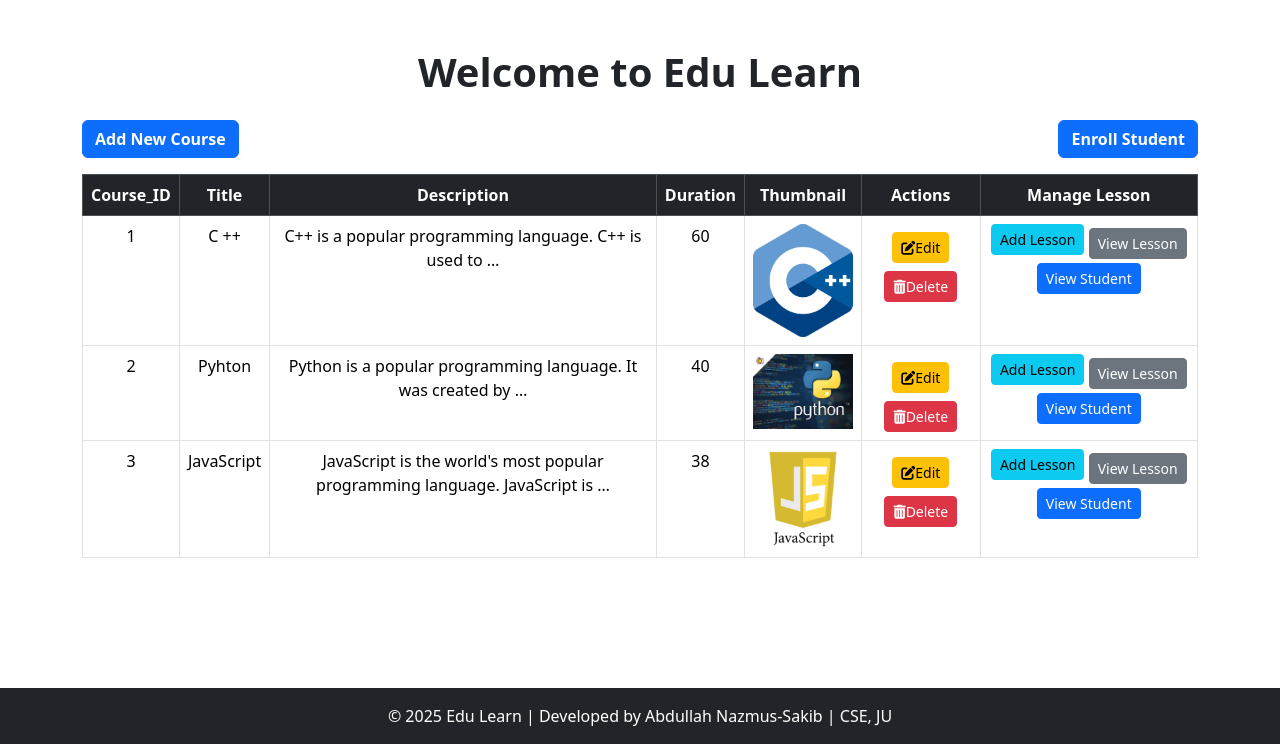
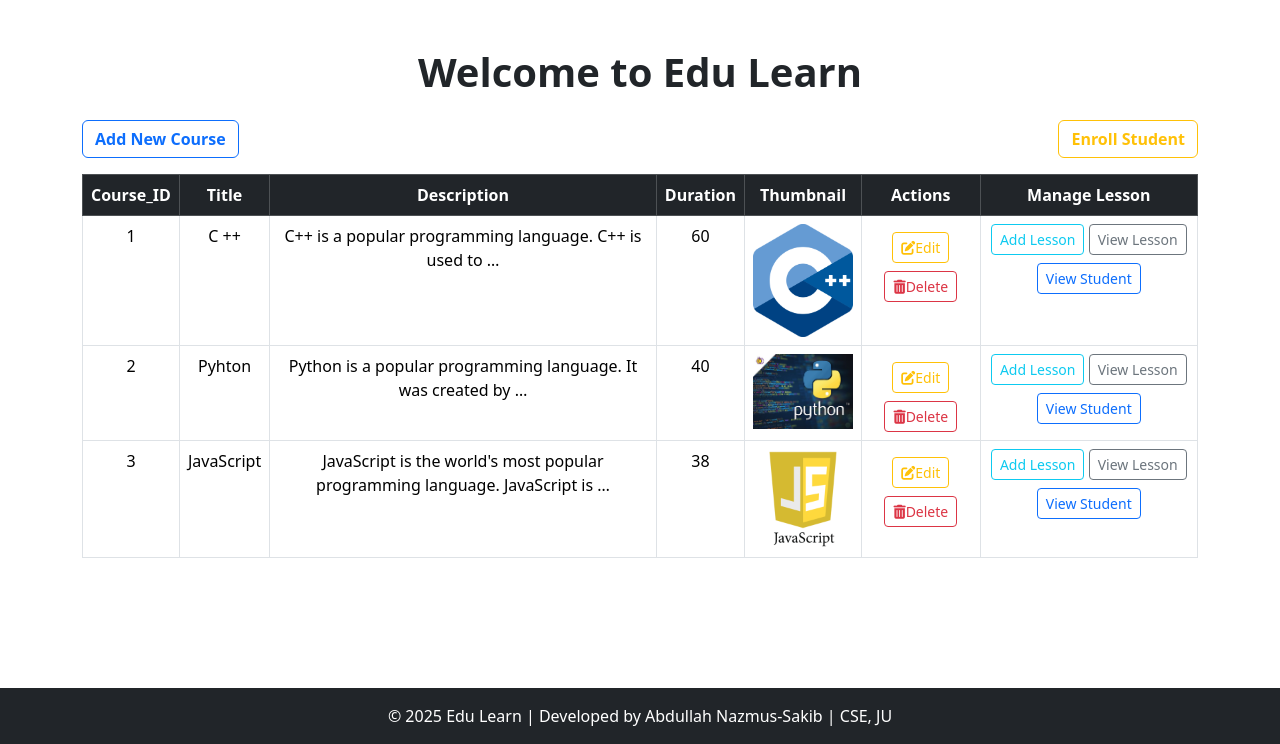
Before and after one commit to AbdullahRFA/Edu_Learn_Django_CURD_Project, a Django app: page / in a window 1280 px wide. Shown: the part 56-800 px from the top of the page. Run offline with Django 5.2, Linux system fonts and the light colour scheme; data comes from the database, SQL or seed files in the repository; both versions use the stored data as it was after the commit.

```diff
--- a/Course_app/views.py
+++ b/Course_app/views.py
@@ -72,9 +72,9 @@ def course_delete(request,id):
 
 
 def create_lesson(request):
-    form = LessonForm, StudentForm()
+    form = LessonForm()
     if request.method == "POST":
-        form = LessonForm, StudentForm(request.POST,request.FILES)
+        form = LessonForm(request.POST,request.FILES)
         if form.is_valid():
             form.save()
             messages.success(request,"Lesson added Successfully")
--- a/templates/Course_app/course_list.html
+++ b/templates/Course_app/course_list.html
@@ -8,8 +8,8 @@
     <h1 class="fw-bold">Welcome to Edu Learn</h1>
 </div>
 <div class="d-flex justify-content-between">
-    <a href="{% url 'create_course' %}" class="btn btn-primary fw-bold mb-3">Add New Course</a>
-    <a href="{% url 'Enroll_student' %}" class="btn btn-primary fw-bold mb-3">Enroll Student</a>
+    <a href="{% url 'create_course' %}" class="btn btn-outline-primary fw-bold mb-3">Add New Course</a>
+    <a href="{% url 'Enroll_student' %}" class="btn btn-outline-warning fw-bold mb-3">Enroll Student</a>
 
 </div>
 <table class="table table-bordered table-hover text-center">
@@ -43,15 +43,15 @@
 
             </td>
             <td>
-                <a href="{% url 'course_edit' course.id %}" class="btn btn-sm btn-warning my-2"><i class='fas fa-edit'></i>Edit</a>
+                <a href="{% url 'course_edit' course.id %}" class="btn btn-sm btn-outline-warning my-2"><i class='fas fa-edit'></i>Edit</a>
                 <form action="{% url 'course_delete' course.id %}" class="d-inline">
-                    <button type="submit" class="btn btn-danger btn-sm"><i class="fas fa-trash-alt"></i>Delete</button>
+                    <button type="submit" class="btn btn-outline-danger btn-sm"><i class="fas fa-trash-alt"></i>Delete</button>
                 </form>
             </td>
             <td>
-                <a href="{% url 'create_lesson' %}" class="btn btn-info btn-sm mb-1">Add Lesson</a>
-                <a href="{% url 'coursedetails' course.id %}" class="btn btn-secondary btn-sm mt-1">View Lesson</a>
-                <a href="{% url 'individual_course_enrolled_student' course.id %}" class="btn btn-primary btn-sm mt-1">View Student</a>
+                <a href="{% url 'create_lesson' %}" class="btn btn-outline-info btn-sm mb-1">Add Lesson</a>
+                <a href="{% url 'coursedetails' course.id %}" class="btn btn-outline-secondary btn-sm mb-1">View Lesson</a>
+                <a href="{% url 'individual_course_enrolled_student' course.id %}" class="btn btn-outline-primary btn-sm mt-1">View Student</a>
             </td>
         </tr>
         {% endfor %}
```
Also changed, not shown: templates/Course_app/student_list.html (+7 -3 lines), db.sqlite3.
